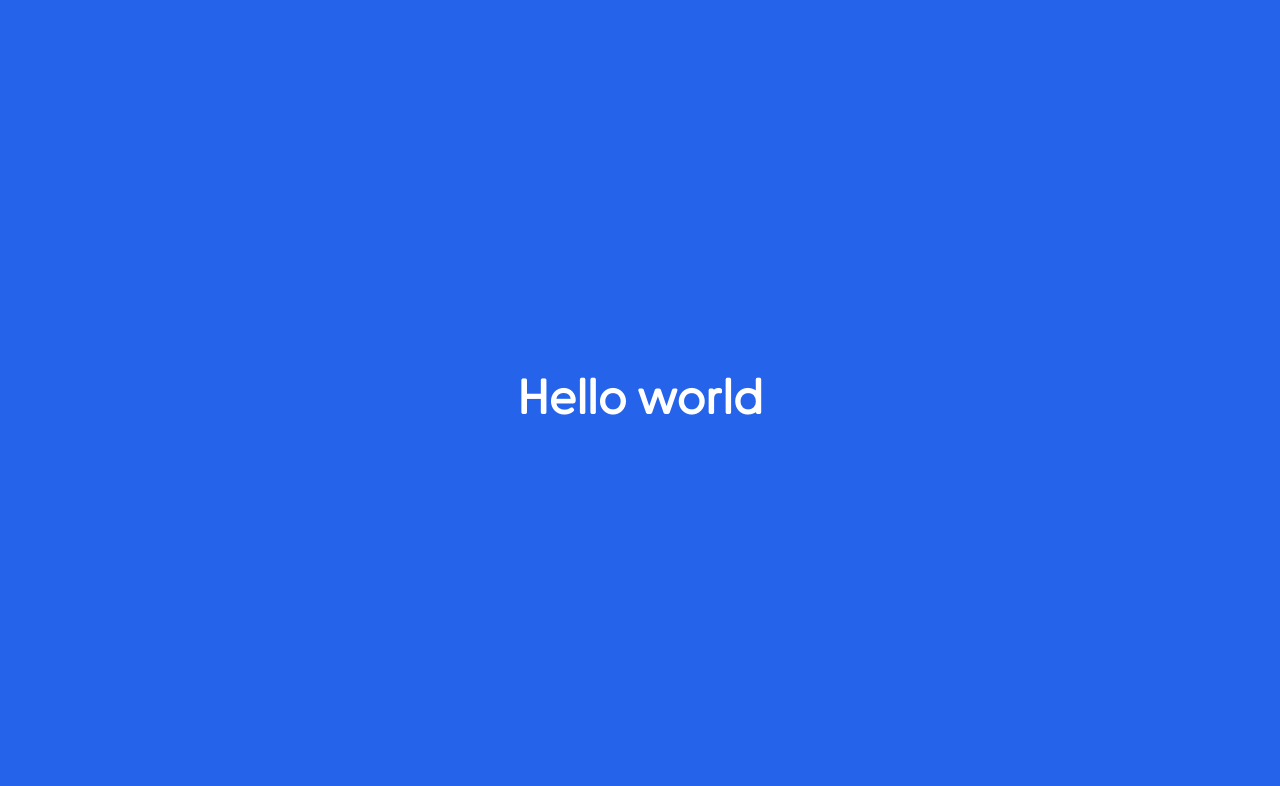
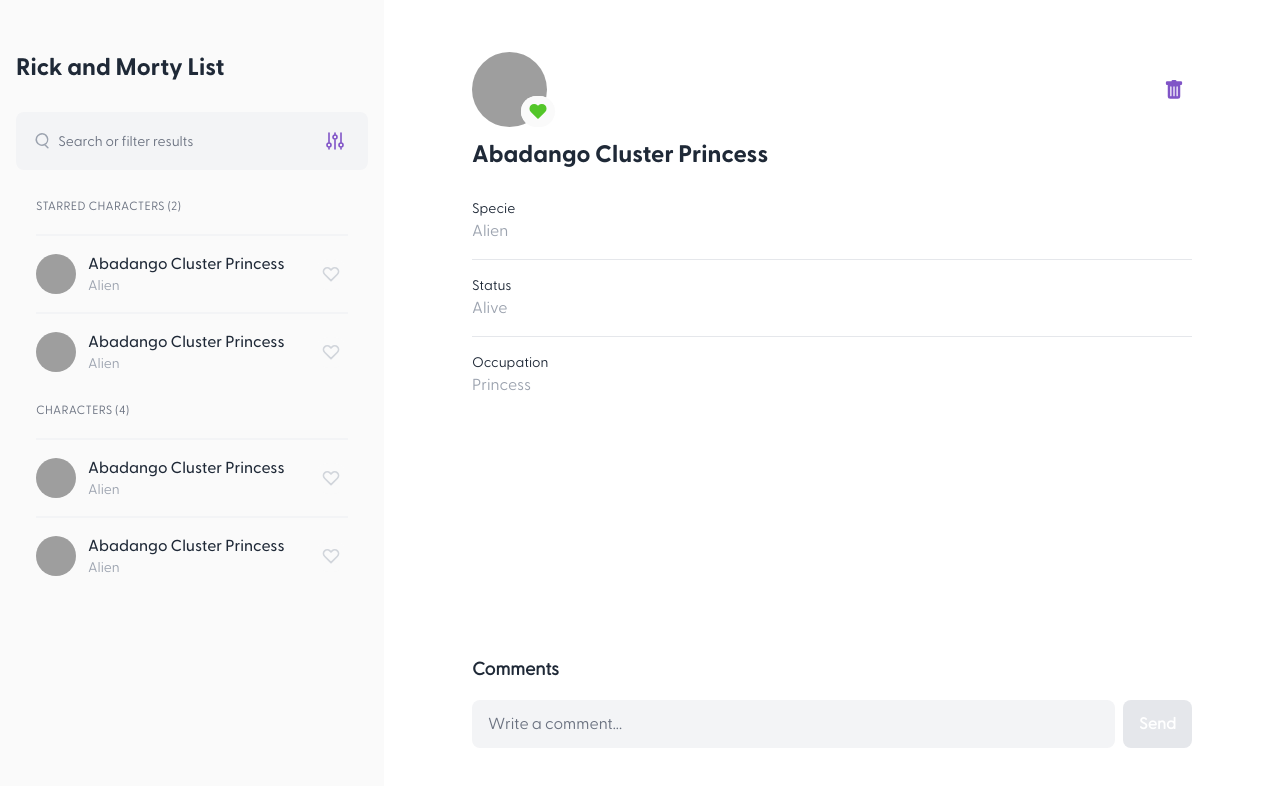
Before and after one commit to LauraCaa/rick-and-morty-app, a React (Create React App) app: page / in a window 1280 px wide. Shown: the top 786 px of the page. Built offline with nearby package versions, Linux system fonts and the light colour scheme; grey boxes are pictures that could not be loaded.

Commit message:
feat: set up routes in App.js and create Home component

```diff
--- a/src/App.js
+++ b/src/App.js
@@ -1,8 +1,14 @@
-import './index.css';
-export default function Home() {
+import { Routes, Route } from "react-router-dom";
+import Layout from "./components/layout/Layout";
+import CharacterCard from "./components/characters/CharacterCard";
+
+export default function App() {
   return (
-    <div className="min-h-screen flex items-center justify-center bg-blue-600">
-      <p className="text-5xl font-bold text-white">Hello world</p>
-    </div>
-  )
+    <Routes>
+      <Route path="/" element={<Layout />}>
+        <Route index element={<CharacterCard />} />
+        <Route path="character/:id" element={<CharacterCard />} />
+      </Route>
+    </Routes>
+  );
 }
--- /dev/null
+++ b/src/pages/Home.js
@@ -0,0 +1,10 @@
+import CharacterCard from "../components/characters/CharacterCard";
+import Layout from "../components/layout/Layout";
+
+export default function Home() {
+  return (
+    <Layout>
+      <CharacterCard />
+    </Layout>
+  );
+}
```
